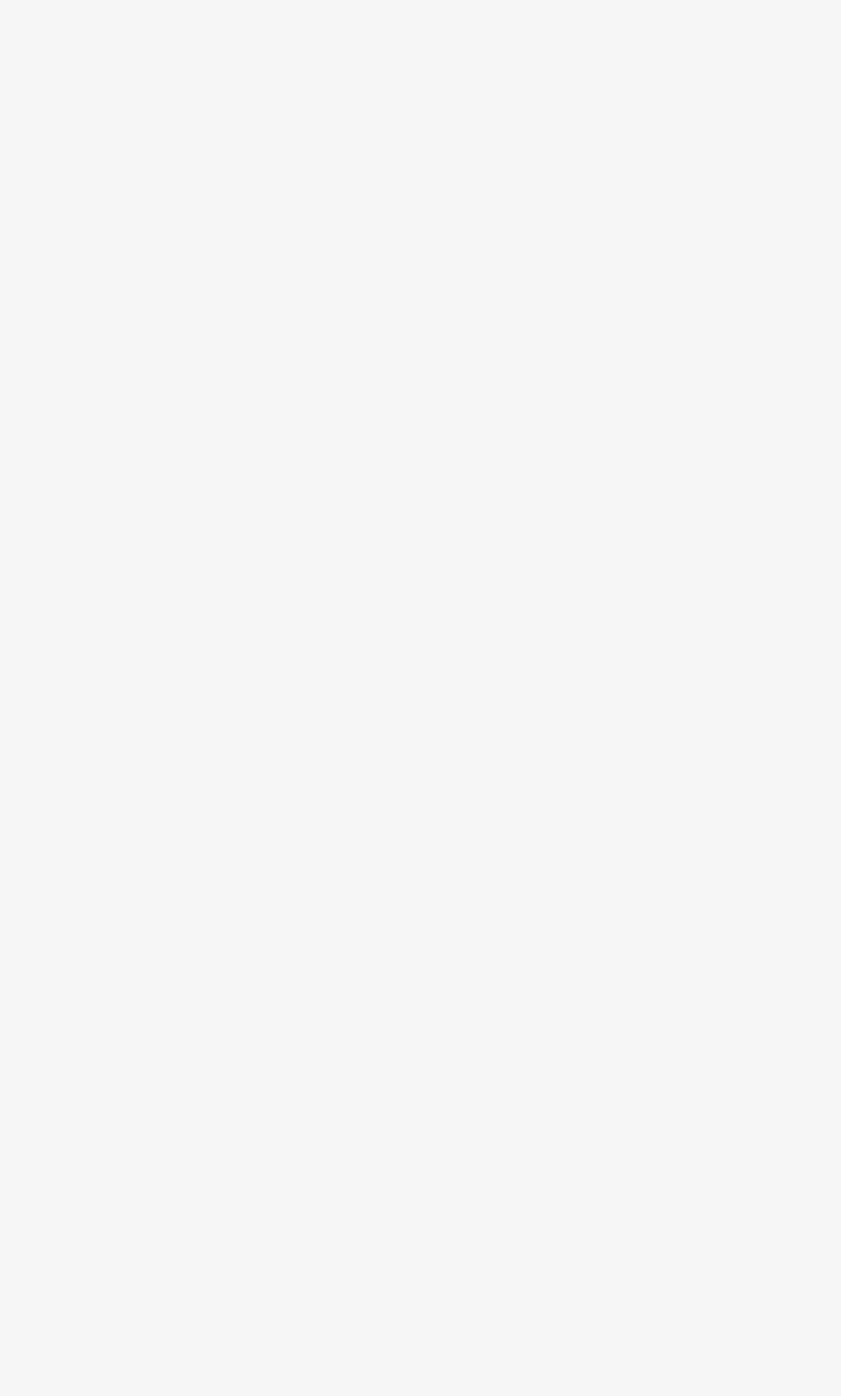
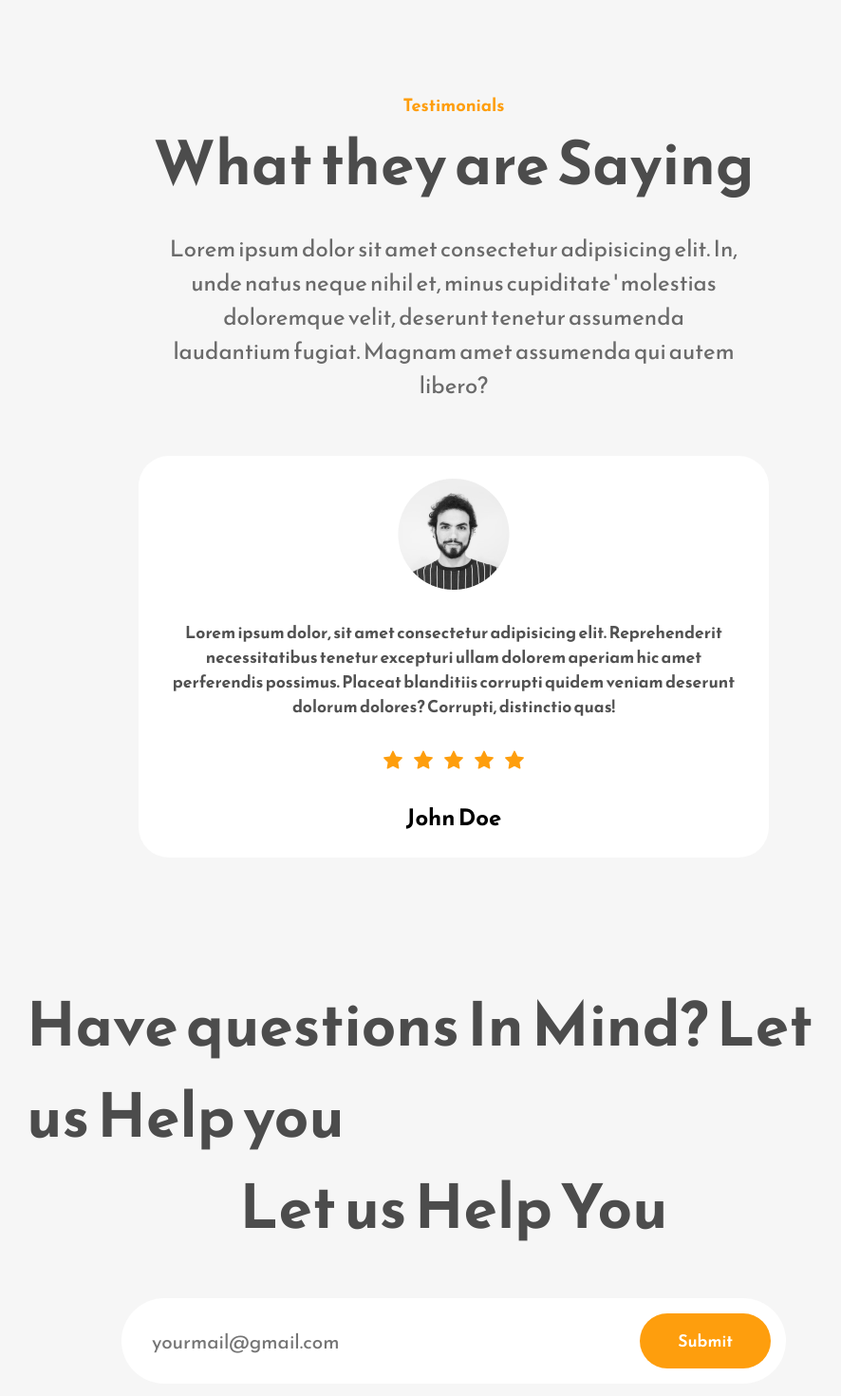
Before and after one commit to GulinaOmurbaevna/FoodReact, a React (Create React App) app: page / in a window 1280 px wide. Shown: the part 2800-4270 px from the top of the page at 95% size, without its empty margins (162-1048 px from the left). Before the commit the page ends 2657 px from the top, so only its background shows below. Built offline with nearby package versions, Linux system fonts and the light colour scheme.

Commit message:
input and Testimonials

```diff
--- a/src/App.css
+++ b/src/App.css
@@ -252,7 +252,7 @@ nav {
   font-size: 1.1rem;
   margin: 2rem 0rem;
 }
-.testimonials-stars-container svg {
+.testimonial-stars-container svg {
   margin: 0rem 0.25rem;
   font-size: 1.5rem;
   color: #fe9e0d;
--- a/src/App.js
+++ b/src/App.js
@@ -3,6 +3,9 @@ import About from './About';
 import './App.css';
 import Home from './components/Home';
 import Work from './components/Work';
+import Testimonial from './components/Testimonial';
+import Contact from './components/Contact';
+import Footer from './components/Footer';
 
 function App() {
   return (
@@ -11,6 +14,9 @@ function App() {
         <Home />
         <About />
         <Work />
+        <Testimonial />
+        <Contact />
+        <Footer />
     </div>
   );
 }
--- /dev/null
+++ b/src/components/Contact.js
@@ -0,0 +1,17 @@
+import React from 'react'
+
+function Contact() {
+  return (
+    <div className='contact-page-wrapper'>
+       <h1 className='primary-heading'>Have questions In Mind? Let us Help you</h1>
+       <h2 className="primary-heading">Let us Help You</h2>
+
+       <div className="contact-form-container">
+        <input type="text" placeholder='yourmail@gmail.com'/>
+        <button className='secondary-button'>Submit</button>
+       </div>
+    </div>
+  )
+}
+
+export default Contact
--- /dev/null
+++ b/src/components/Footer.js
@@ -0,0 +1,11 @@
+import React from 'react'
+
+function Footer() {
+  return (
+    <div>
+
+    </div>
+  )
+}
+
+export default Footer
--- /dev/null
+++ b/src/components/Testimonial.js
@@ -0,0 +1,36 @@
+import React from 'react'
+import ProfilePic from '../Assets/john-doe-image.png'
+import { AiFillStar } from 'react-icons/ai'
+
+function Testimonial() {
+  return (
+    <div className='work-section-wrapper'>
+        <div className='work-section-top'>
+            <p className="primary-subheading">Testimonials</p>
+            <h1 className='primary-heading'>What they are Saying</h1>
+            <p className='primary-text'>
+                Lorem ipsum dolor sit amet consectetur adipisicing elit. In, unde natus neque nihil et, minus cupiditate '
+                molestias doloremque velit, deserunt tenetur assumenda laudantium fugiat. Magnam amet assumenda qui autem libero?
+            </p>
+            <div className="testimonial-section-bottom">
+                <img src={ProfilePic} alt="" />
+                <p>
+                    Lorem ipsum dolor, sit amet consectetur adipisicing elit. Reprehenderit necessitatibus tenetur excepturi ullam dolorem aperiam hic amet perferendis possimus. Placeat blanditiis corrupti quidem veniam deserunt dolorum dolores? Corrupti, distinctio quas!
+                </p>
+
+            <div className="testimonial-stars-container">
+                <AiFillStar />
+                <AiFillStar />
+                <AiFillStar />
+                <AiFillStar />
+                <AiFillStar />
+            </div>
+            <h2>John Doe</h2>
+            </div>
+        </div>
+
+    </div>
+  )
+}
+
+export default Testimonial
```
